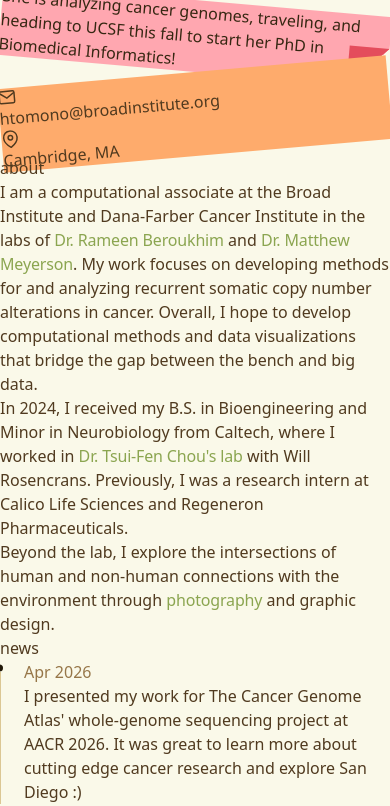
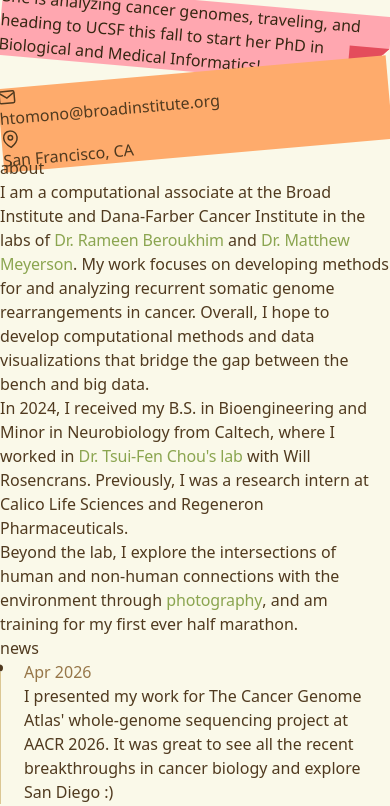
Before and after one commit to harunatomono/harunatomono.github.io, a React (Vite) app: page / in a window 390 px wide. Shown: the part 900-1706 px from the top of the page. Built offline with nearby package versions, Linux system fonts and the light colour scheme.

Commit message:
update content

```diff
--- a/src/App.jsx
+++ b/src/App.jsx
@@ -372,6 +372,23 @@
     box-shadow: 0 24px 60px color-mix(in srgb, var(--page-text) 16%, transparent);
   }
 
+  .header-fade::before {
+    content: '';
+    position: absolute;
+    left: 0;
+    right: 0;
+    top: 0;
+    height: calc(100% + clamp(1.25rem, 4vh, 2.75rem));
+    background: linear-gradient(
+      to bottom,
+      var(--page-bg) 0%,
+      color-mix(in srgb, var(--page-bg) 92%, transparent) 58%,
+      transparent 100%
+    );
+    pointer-events: none;
+    z-index: -1;
+  }
+
   .scroll-down-hint {
     color: var(--subtle-text);
     transition: opacity ${formatSeconds(0.2)} ease, transform ${formatSeconds(0.2)} ease, color ${formatSeconds(0.2)} ease;
@@ -585,7 +602,7 @@
 const Navbar = ({ onViewChange, shouldAnimate }) => {
   return (
     <nav
-      className={getFadeInClassName('sticky top-0 z-50 flex justify-between items-center py-8 px-6 md:px-12', shouldAnimate)}
+      className={getFadeInClassName('header-fade relative isolate sticky top-0 z-50 flex justify-between items-center py-8 px-6 md:px-12', shouldAnimate)}
       style={getFadeInStyle(shouldAnimate, 4.1 + HOME_REVEAL_DELAY_OFFSET)}
     >
       <div
--- a/src/content/siteContent.js
+++ b/src/content/siteContent.js
@@ -41,7 +41,7 @@
             soft: 'neutral3',
             underline: 'neutral4',
             news: 'neutral5',
-            newsDot: 'neutral11',
+            newsDot: 'neutral9',
         },
         notes: {
             hero: {
@@ -81,7 +81,7 @@
         lastName: 'tomono',
         displayName: 'haruna tomono',
         email: 'htomono@broadinstitute.org',
-        location: 'Cambridge, MA',
+        location: 'San Francisco, CA',
         cvHref: '/tomono-haruna_cv-public.pdf',
         cvTitle: 'haruna tomono cv',
     },
@@ -96,7 +96,7 @@
             { text: 'bioinformatics researcher', emphasis: true },
             { text: ' currently working as a computational associate at the Broad Institute.' },
         ],
-        stickyNote: 'She is analyzing cancer genomes, traveling, and heading to UCSF this fall to start her PhD in Biomedical Informatics!',
+        stickyNote: 'She is analyzing cancer genomes, traveling, and heading to UCSF this fall to start her PhD in Biological and Medical Informatics!',
     },
     sections: {
         aboutLabel: 'about',
@@ -109,7 +109,7 @@
                 { text: 'Dr. Rameen Beroukhim', highlight: true, href: 'https://beroukhimlab.org/' },
                 { text: ' and ' },
                 { text: 'Dr. Matthew Meyerson', highlight: true, href: 'https://labs.dana-farber.org/meyersonlab/' },
-                { text: '. My work focuses on developing methods for and analyzing recurrent somatic copy number alterations in cancer. Overall, I hope to develop computational methods and data visualizations that bridge the gap between the bench and big data.' },
+                { text: '. My work focuses on developing methods for and analyzing recurrent somatic genome rearrangements in cancer. Overall, I hope to develop computational methods and data visualizations that bridge the gap between the bench and big data.' },
             ],
             [
                 { text: 'In 2024, I received my B.S. in Bioengineering and Minor in Neurobiology from Caltech, where I worked in ' },
@@ -119,7 +119,7 @@
             [
                 { text: 'Beyond the lab, I explore the intersections of human and non-human connections with the environment through ' },
                 { text: 'photography', highlight: true, href: 'https://photosbyharuna.mypixieset.com/' },
-                { text: ' and graphic design.' },
+                { text: ', and am training for my first ever half marathon.' },
             ],
         ],
     },
@@ -127,7 +127,7 @@
         {
             date: 'Apr 2026',
             contentSegments: [
-                { text: 'I presented my work for The Cancer Genome Atlas\' whole-genome sequencing project at AACR 2026. It was great to learn more about cutting edge cancer research and explore San Diego :)' },
+                { text: 'I presented my work for The Cancer Genome Atlas\' whole-genome sequencing project at AACR 2026. It was great to see all the recent breakthroughs in cancer biology and explore San Diego :)' },
             ],
         },
         {
@@ -141,21 +141,21 @@
         {
             date: 'Nov 2025',
             content: [
-                { text: 'My first ever first-author paper on a surfactant-assisted acid precipitation method was published in the ' },
+                { text: 'My first ever first-author paper on a surfactant-assisted acid precipitation method, developed during my time at Regeneron, was published in the ' },
                 { text: 'Journal of Pharmaceutical Sciences', italic: true, href: 'https://doi.org/10.1016/j.xphs.2025.104008' },
                 { text: '!!' }
             ],
         },
         {
             date: 'Aug 2024',
-            content: 'I moved to Cambridge, MA and joined the Broad Institute as a Computational Associate in the Beroukhim and Meyerson Labs.',
+            content: 'I moved to Cambridge, MA and joined the Broad Institute as a Computational Associate in the Beroukhim and Meyerson Labs. Looking forward to learning about and working on cutting edge cancer research.',
         },
         {
             date: 'June 2024',
             content: 'I graduated from Caltech with a B.S. in Bioengineering and a Minor in Neurobiology!',
         },
     ],
-    // add more sections here for reviews, preprints, or other categories.
+
     publicationSections: [
         {
             title: 'publications',
```
